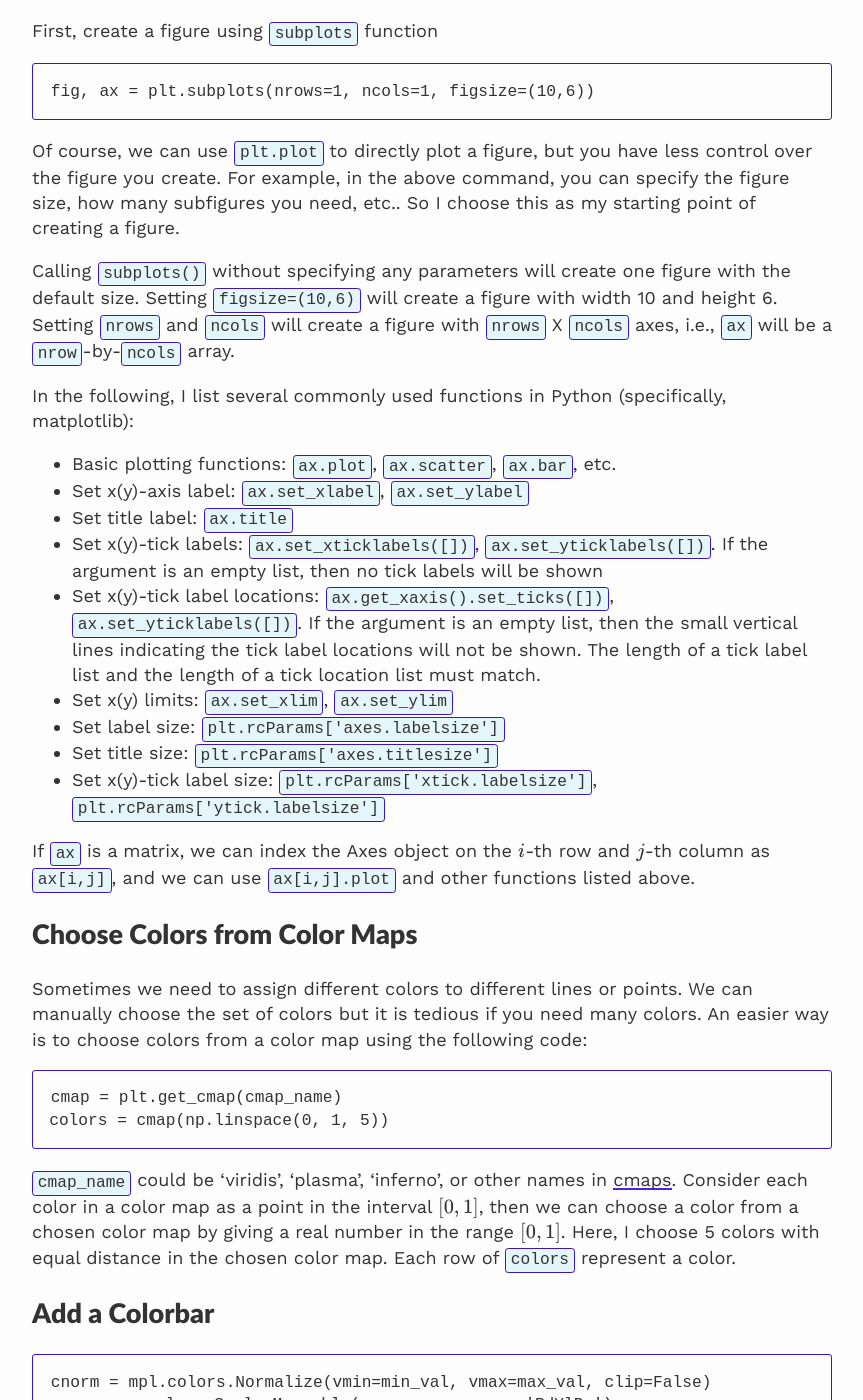
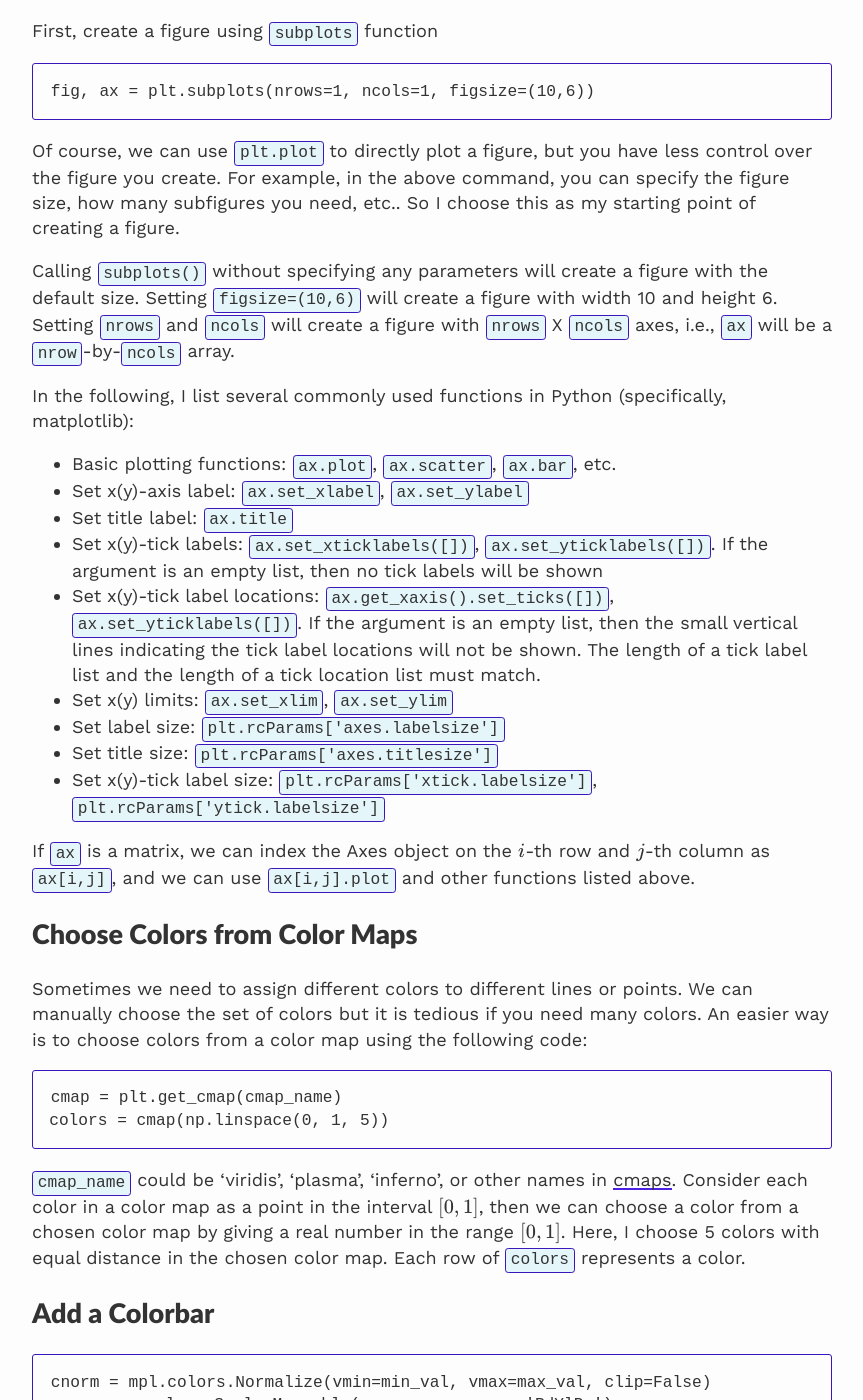
Before and after one commit to gtzheng/gtzheng.github.io, a Jekyll site: the page built from _posts/2022-05-05-code-for-python-plotting.md, in a window 1280 px wide and 1400 px high, scrolled down 511 px. Shown: the whole window, without its empty margins (208-1071 px from the left). Built offline with Jekyll 4.4.1, drawn with Linux system fonts in a browser that asks for light colours; nearby versions of some CDN libraries; formulas are drawn with MathJax 3.

````diff
--- a/_layouts/default.html
+++ b/_layouts/default.html
@@ -8,7 +8,7 @@
         <meta charset="utf-8">
         <meta content="width=device-width, initial-scale=1" name="viewport">
         <link rel="stylesheet" href="{{site.baseurl}}/assets/css/main.css">
-
+        <meta name="google-site-verification" content="tsgh1SLVmR-6MuJROpJdzgkl70JC5B0WKl7Hn8NRVE8" />
         <h1 class="post-headline">{{site.title}}</h1>
         <!-- <h3 class="post-description">{{site.description}}</h3> -->
 
@@ -20,6 +20,9 @@
 
         {% include mathjax.html %}
 
+        {% if site.analytics and jekyll.environment == 'production' %}
+        {% include analytics.html %}
+        {% endif %}
         <!-- Load fontawesome here for faster loadtimes: https://stackoverflow.com/a/35880730/9523246 -->
         <script type="text/javascript"> (function() { var css = document.createElement('link'); css.href = 'https://use.fontawesome.com/releases/v5.11.0/css/all.css'; css.rel = 'stylesheet'; css.type = 'text/css'; document.getElementsByTagName('head')[0].appendChild(css); })(); </script>
 
@@ -43,7 +46,7 @@
 
         </footer>
 
-        {% include analytics.html %}
+
     </body>
 
 </html>
--- a/_posts/2022-05-05-code-for-python-plotting.md
+++ b/_posts/2022-05-05-code-for-python-plotting.md
@@ -21,7 +21,7 @@ Of course, we can use `plt.plot` to directly plot a figure, but you have less co
 For example, in the above command, you can specify the figure size, how many subfigures you need, etc..
 So I choose this as my starting point of creating a figure.
 
-Calling `subplots()` without specifying any parameters will create one figure with the default size.
+Calling `subplots()` without specifying any parameters will create a figure with the default size.
 Setting `figsize=(10,6)` will create a figure with width 10 and height 6.
 Setting `nrows` and `ncols` will create a figure with `nrows` X `ncols` axes, i.e., `ax` will be a `nrow`-by-`ncols` array.
 
@@ -49,7 +49,7 @@ colors = cmap(np.linspace(0, 1, 5))
 ```
 `cmap_name` could be 'viridis', 'plasma', 'inferno', or other names in [cmaps](https://matplotlib.org/3.5.0/tutorials/colors/colormaps.html).
 Consider each color in a color map as a point in the interval $[0,1]$, then we can choose a color from a chosen color map by giving a real number in the range $[0,1]$.
-Here, I choose 5 colors with equal distance in the chosen color map. Each row of `colors` represent a color.
+Here, I choose 5 colors with equal distance in the chosen color map. Each row of `colors` represents a color.
 
 ## Add a Colorbar
 
````
